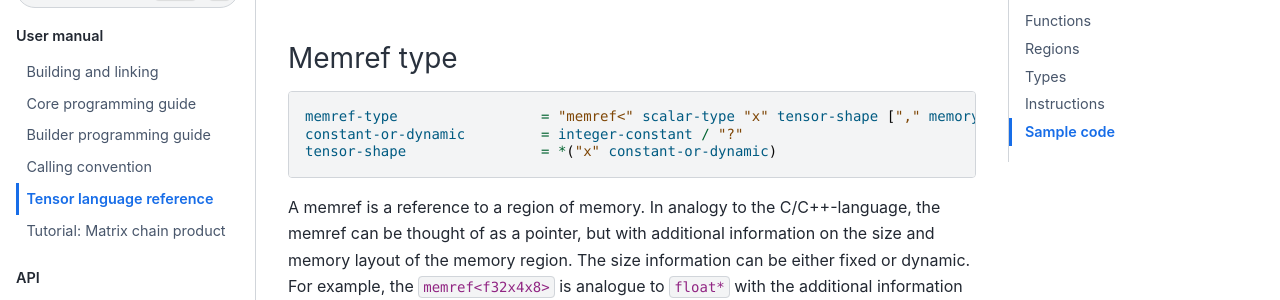
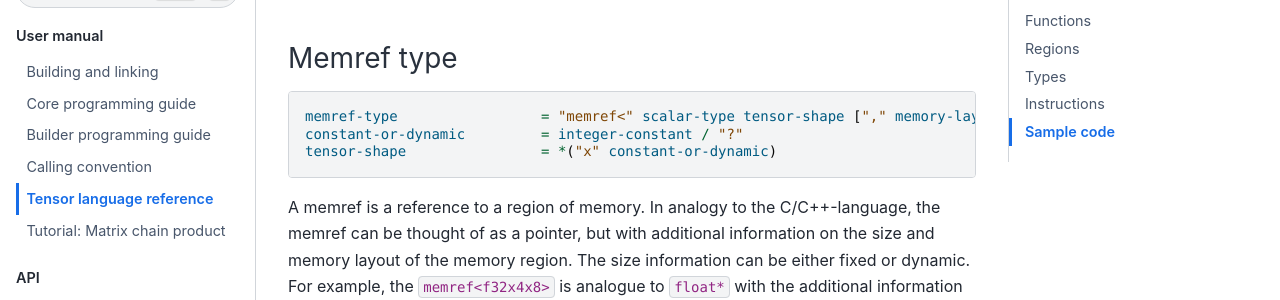
Before and after one commit to intel/tiny-tensor-compiler, a Sphinx documentation site: the page built from docs/manual/tensor-ir.rst, in a window 1280 px wide and 900 px high, scrolled down 2828 px. Shown: the part 152-452 px from the top of the window. Built offline with Sphinx 7.4.7 and the Sphinx Book theme 1.1.4, drawn with Linux system fonts in a browser that asks for light colours.

```diff
--- a/docs/manual/tensor-ir.rst
+++ b/docs/manual/tensor-ir.rst
@@ -153,7 +153,7 @@ Memref type
 
 .. code:: abnf
 
-    memref-type                 = "memref<" scalar-type "x" tensor-shape ["," memory-layout] ">"
+    memref-type                 = "memref<" scalar-type tensor-shape ["," memory-layout] ">"
     constant-or-dynamic         = integer-constant / "?"
     tensor-shape                = *("x" constant-or-dynamic)
 
```
